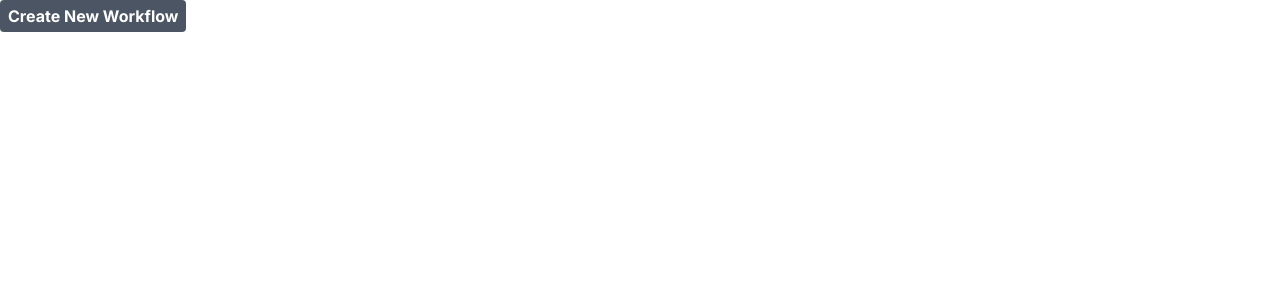
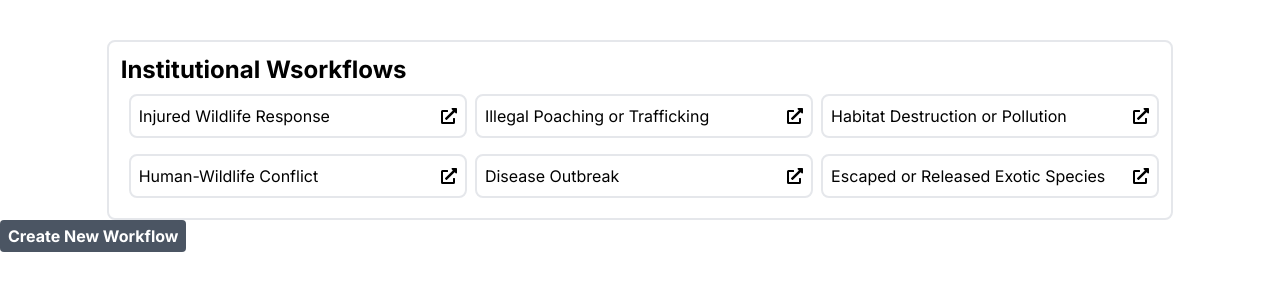
Before and after one commit to SDP-Group-Js/ECMS-Frontend, a Next.js app: page /workflows in a window 1280 px wide. Shown: the top 300 px of the page. Built offline with nearby package versions, Linux system fonts and the light colour scheme.

Commit message:
Create Basic View Instiution Workflows UI

```diff
--- /dev/null
+++ b/app/components/workflow-module/ViewInstitutionWorkflows.tsx
@@ -0,0 +1,55 @@
+"use client"
+import React, { useState } from "react";
+
+import dumbyData from "../../../tests/dumbyData.json";
+import { FaExternalLinkAlt, FaTimes } from "react-icons/fa";
+import Modal from "../Modal";
+
+const ViewInstitutionWorkflows = ({ institution }: any) => {
+  const institutionWorkflows = dumbyData.institutionWorkflows;
+  const [selectedWorkflow, setSelectedWorkflow] = useState<any>(null)
+
+  return (
+    <div className="border-2 rounded-lg w-5/6 m-auto mt-10 p-3">
+      <div className="font-bold text-2xl">Institutional Wsorkflows</div>
+      <div className="flex flex-wrap">
+        {institutionWorkflows.map((workflow) => (
+          <div className="text-left w-1/3 py-2 pl-2">
+            <button onClick={() => setSelectedWorkflow(workflow)} className="w-full hover:bg-gray-700 hover:text-white hover:font-bold p-2 flex justify-between items-center border-2 rounded-lg">
+              <div>{workflow.name}</div>
+              <div>
+                <FaExternalLinkAlt />
+              </div>
+            </button>
+          </div>
+        ))}
+      </div>
+
+        {selectedWorkflow && (
+          <Modal onClick={() => setSelectedWorkflow(null)}>
+          <div
+            onClick={(e) => e.stopPropagation()}
+            className="bg-white relative text-center pr-24 pl-5 pb-5 rounded-xl"
+          >
+            <button onClick={() => setSelectedWorkflow(null)} className="bg-red-700 text-white rounded-full p-1 w-fit h-fit absolute top-4 right-4">
+              <FaTimes className="text-2xl" />
+            </button>
+
+            <div className="font-bold my-5 text-2xl">{selectedWorkflow.name} Workflow</div>
+            <div className="">
+            {selectedWorkflow?.stages && selectedWorkflow.stages.map((stage: any, index: number) => (
+                      <div className="px-2 py-2 text-left rounded-lg flex gap-2 font-medium text-xl">
+                        <div>{index+1}</div>
+                        <div>{stage.name}</div>
+                      </div>
+                    ))}
+              </div>
+          </div>
+        </Modal>
+        )}
+
+    </div>
+  );
+};
+
+export default ViewInstitutionWorkflows;
--- a/app/workflows/page.tsx
+++ b/app/workflows/page.tsx
@@ -1,6 +1,7 @@
 "use client"
 import React, { useState } from "react";
 import CreateInstitutionWorkflow from "../components/workflow-module/CreateInstitutionWorkflow";
+import ViewInstitutionWorkflows from "../components/workflow-module/ViewInstitutionWorkflows";
 
 const WorkflowPage = () => {
   const sampleInstitution = {
@@ -12,6 +13,7 @@ const WorkflowPage = () => {
 
   return (
     <div>
+      <ViewInstitutionWorkflows institution={sampleInstitution} />
       <button onClick={() => setOpenCreateInstitutionWorkflowForm(true)} className="px-2 py-1 rounded bg-gray-600 text-white font-bold">Create New Workflow</button>
       {openCreateInstitutionWorkflowForm && (
         <CreateInstitutionWorkflow
--- /dev/null
+++ b/tests/dumbyData.json
@@ -0,0 +1,82 @@
+{
+    "institutionWorkflows": [
+        {
+          "id": "1",
+          "name": "Injured Wildlife Response",
+          "stages": [
+            {"id": "1", "name": "Incident Report Intake"},
+            {"id": "2", "name": "Preliminary Assessment"},
+            {"id": "3", "name": "Assigning Responsibility"},
+            {"id": "4", "name": "On-Site Investigation"},
+            {"id": "5", "name": "Veterinary Assessment"},
+            {"id": "6", "name": "Rehabilitation or Treatment"},
+            {"id": "7", "name": "Release or Continued Care"}
+          ]
+        },
+        {
+          "id": "2",
+          "name": "Illegal Poaching or Trafficking",
+          "stages": [
+            {"id": "8", "name": "Incident Report Intake"},
+            {"id": "9", "name": "Preliminary Assessment"},
+            {"id": "10", "name": "Assigning Responsibility"},
+            {"id": "11", "name": "Coordinating with Law Enforcement"},
+            {"id": "12", "name": "Evidence Collection"},
+            {"id": "13", "name": "Legal Proceedings"},
+            {"id": "14", "name": "Public Awareness Campaign"}
+          ]
+        },
+        {
+          "id": "3",
+          "name": "Habitat Destruction or Pollution",
+          "stages": [
+            {"id": "15", "name": "Incident Report Intake"},
+            {"id": "16", "name": "Preliminary Assessment"},
+            {"id": "17", "name": "Assigning Responsibility"},
+            {"id": "18", "name": "On-Site Investigation"},
+            {"id": "19", "name": "Habitat Restoration Planning"},
+            {"id": "20", "name": "Collaborative Efforts with Environmental Agencies"},
+            {"id": "21", "name": "Monitoring and Follow-Up"}
+          ]
+        },
+        {
+          "id": "4",
+          "name": "Human-Wildlife Conflict",
+          "stages": [
+            {"id": "22", "name": "Incident Report Intake"},
+            {"id": "23", "name": "Preliminary Assessment"},
+            {"id": "24", "name": "Assigning Responsibility"},
+            {"id": "25", "name": "On-Site Investigation"},
+            {"id": "26", "name": "Risk Assessment"},
+            {"id": "27", "name": "Community Engagement"},
+            {"id": "28", "name": "Implementing Mitigation Strategies"}
+          ]
+        },
+        {
+          "id": "5",
+          "name": "Disease Outbreak",
+          "stages": [
+            {"id": "29", "name": "Incident Report Intake"},
+            {"id": "30", "name": "Preliminary Assessment"},
+            {"id": "31", "name": "Assigning Responsibility"},
+            {"id": "32", "name": "Quarantine and Biosecurity Measures"},
+            {"id": "33", "name": "Veterinary Assessment and Treatment"},
+            {"id": "34", "name": "Public Communication and Education"},
+            {"id": "35", "name": "Monitoring and Surveillance"}
+          ]
+        },
+        {
+          "id": "6",
+          "name": "Escaped or Released Exotic Species",
+          "stages": [
+            {"id": "36", "name": "Incident Report Intake"},
+            {"id": "37", "name": "Preliminary Assessment"},
+            {"id": "38", "name": "Assigning Responsibility"},
+            {"id": "39", "name": "Capture and Containment"},
+            {"id": "40", "name": "Risk Assessment"},
+            {"id": "41", "name": "Collaboration with Regulatory Agencies"},
+            {"id": "42", "name": "Public Safety Measures"}
+          ]
+        }
+      ]
+}
```
